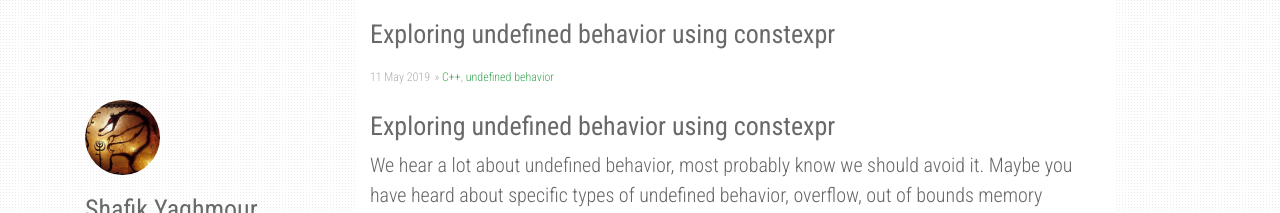
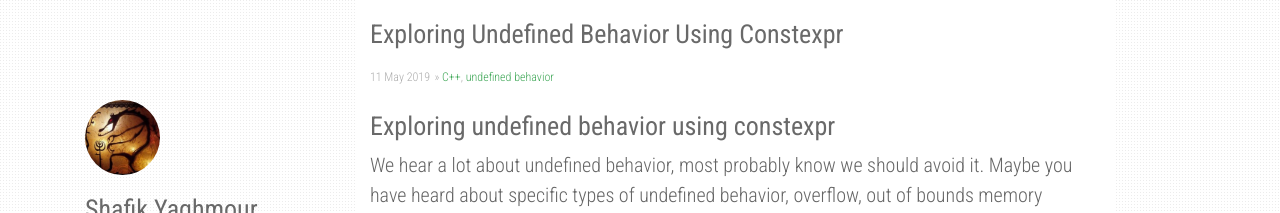
Before and after one commit to shafik/shafik.github.io, a Jekyll site: the page built from _posts/2019-05-11-explporing_undefined_behavior_using_constexpr.md, in a window 1280 px wide and 900 px high. Shown: the top 213 px of the window. Built offline with Jekyll 4.4.1, drawn with Linux system fonts in a browser that asks for light colours; nearby versions of some CDN libraries; comment, search, counter and statistics services are not loaded.

```diff
--- a/_posts/2019-05-11-explporing_undefined_behavior_using_constexpr.md
+++ b/_posts/2019-05-11-explporing_undefined_behavior_using_constexpr.md
@@ -1,7 +1,7 @@
 ---
 layout: post
 categories: [C++, undefined behavior]
-title: Exploring undefined behavior using constexpr
+title: Exploring Undefined Behavior Using Constexpr
 ---
 
 # Exploring undefined behavior using constexpr
```
